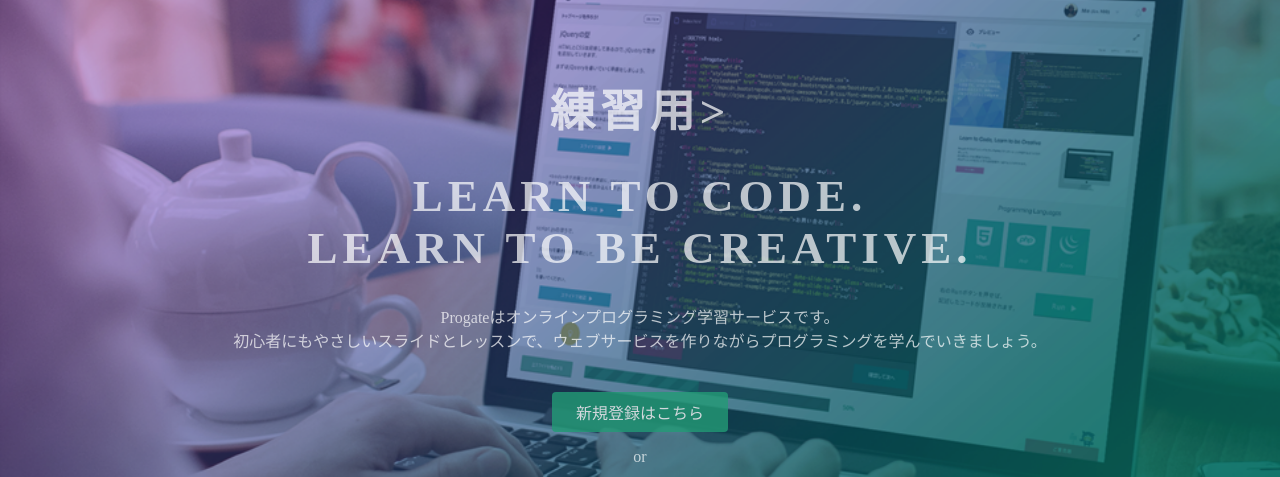
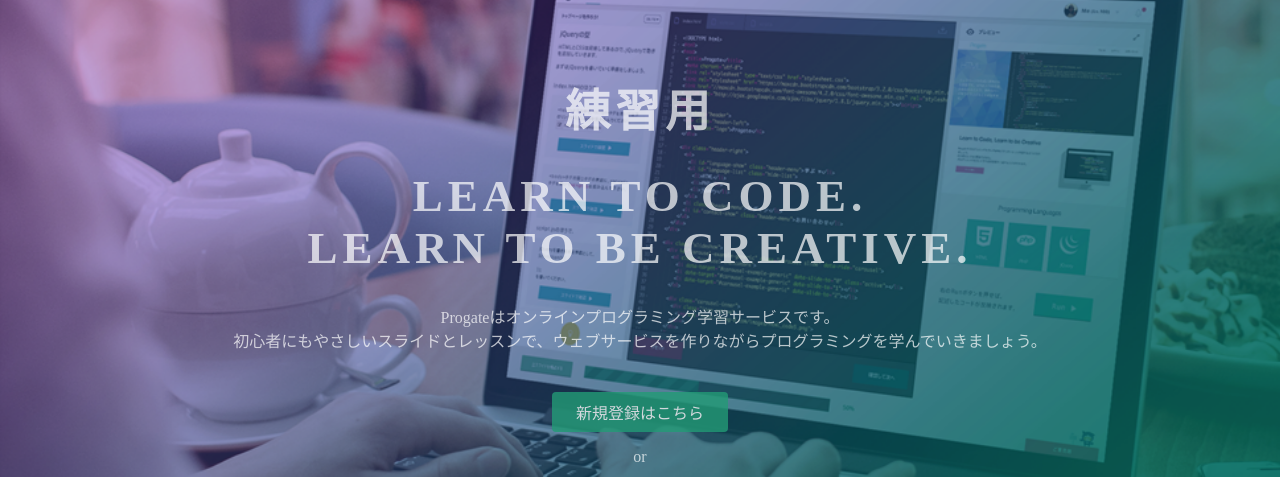
Before and after one commit to nekonote-mk/github.io, a plain HTML site: page index.html in a window 1280 px wide. Shown: the part 135-612 px from the top of the page. Drawn offline with Linux system fonts and the light colour scheme.

Commit message:
Update index.html

```diff
--- a/index.html
+++ b/index.html
@@ -23,7 +23,7 @@
   </header>
   <div class="top-wrapper">
     <div class="container">
-      <h1>練習用></h2>
+      <h1>練習用</h>
       <h1>LEARN TO CODE.<br>LEARN TO BE CREATIVE.</h1>
       <p>Progateはオンラインプログラミング学習サービスです。<br>初心者にもやさしいスライドとレッスンで、ウェブサービスを作りながらプログラミングを学んでいきましょう。</p>
       <div class="btn-wrapper">
```
